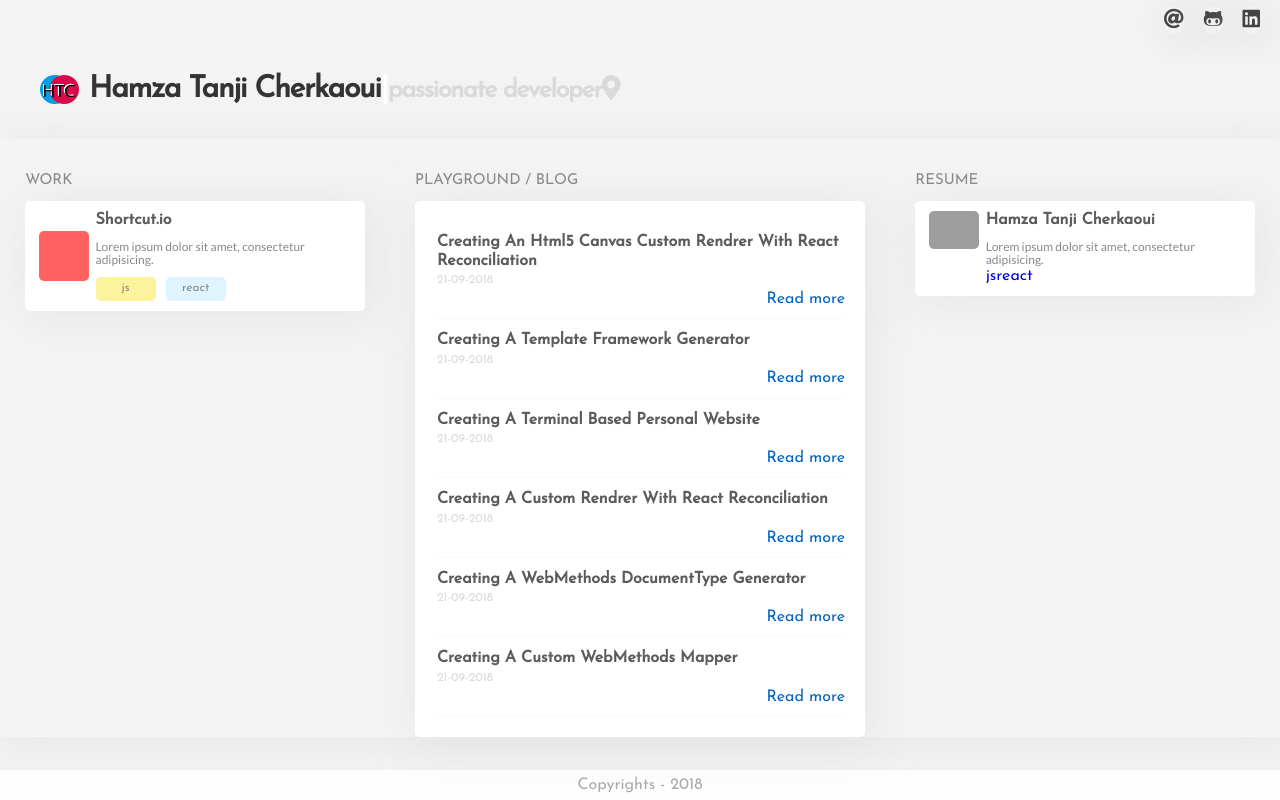
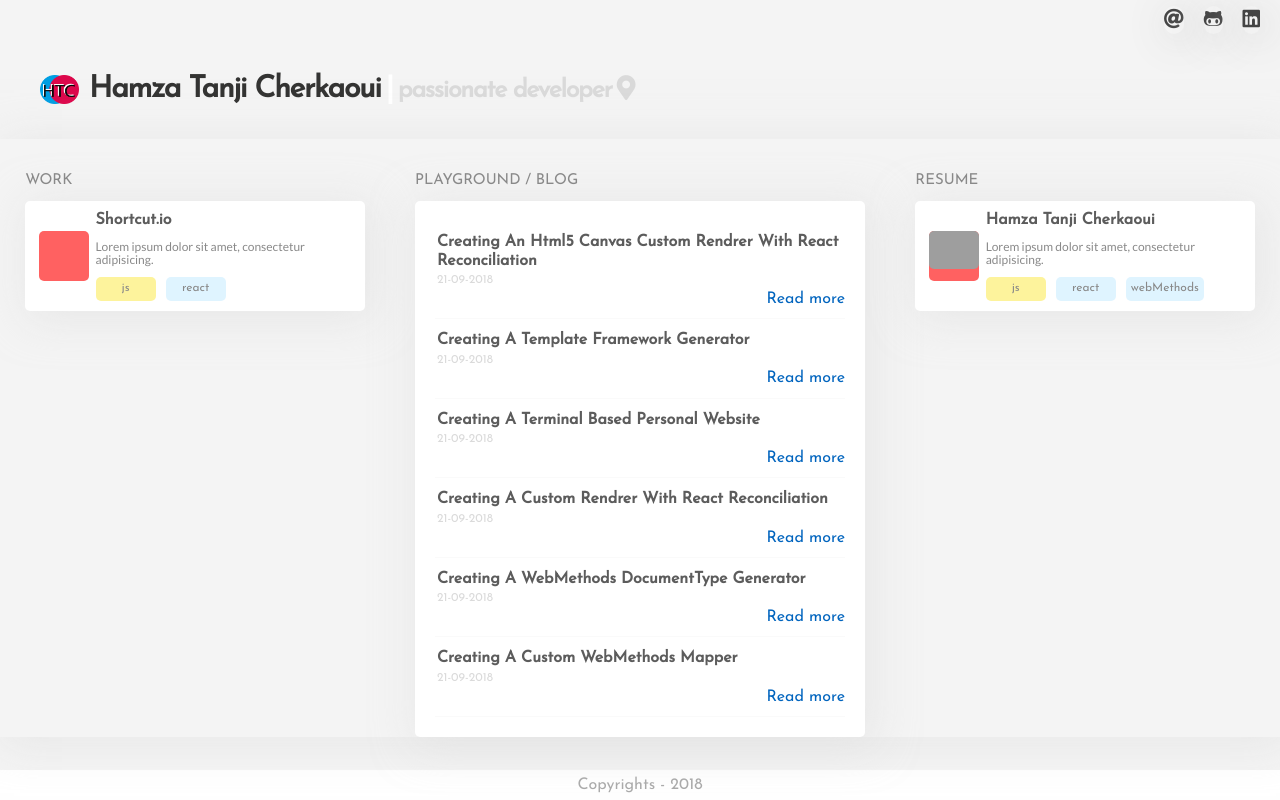
Before and after one commit to HamzaTanjiCherkaoui/personalWebsite, a React (Create React App) app: page / in a window 1280 px wide. Built offline with nearby package versions, Linux system fonts and the light colour scheme; grey boxes are pictures that could not be loaded.

Commit message:
adding posts seed

```diff
--- a/src/App.css
+++ b/src/App.css
@@ -137,6 +137,7 @@ a {
 .image img {
 	width : 100%;
 	border-radius: 5px;
+	box-sizing: border-box;
 
 }
 .purple {
@@ -196,3 +197,7 @@ a {
 	color : #444;
 	font-size: 20px;
 }
+
+.brand span, .brand i  {
+	margin-left : 5px;
+}
--- a/src/App.js
+++ b/src/App.js
@@ -4,22 +4,14 @@ import Card from './components/card/Card';
 import logo from './logo.png';
 import './App.css';
 import PostsList from './components/postsList/PostsList';
+import posts from './posts';
 
 class App extends Component {
   render() {
-    const posts = [
-      {title : "Creating An Html5 Canvas Custom Rendrer With React Reconciliation" , timestamp : "21-09-2018"},
-      {title : "Creating A Template Framework Generator" , timestamp : "21-09-2018"},
-      {title : "Creating A Terminal Based Personal Website" , timestamp : "21-09-2018"},
-      {title : "Creating A Custom Rendrer With React Reconciliation" , timestamp : "21-09-2018"},
-      {title : "Creating A WebMethods DocumentType Generator" , timestamp : "21-09-2018"},
-      {title : "Creating A Custom WebMethods Mapper" , timestamp : "21-09-2018"},
-    ];
+
     return (
       <React.Fragment>
-
         <div className="wrapper">
-
           <Header
             logo
             ={logo}
@@ -55,26 +47,14 @@ class App extends Component {
             <div className="section">
               <h2>Resume</h2>
               <ul className="no-padding">
-                <li className="card ">
-                  <a href="">
-                    <div className="image">
-                      <img src="https://avatars0.githubusercontent.com/u/2933736?s=460&v=4"/></div>
-                  </a>
-                  <div className="details">
-                    <a href="projectDetails.html">
-                      <div className="label">Hamza Tanji Cherkaoui</div>
-
-                      <div className="description">Lorem ipsum dolor sit amet, consectetur adipisicing.</div>
-                      <div className="tags">
-                        <div className="js">js</div>
-                        <div className="react">react</div>
-                      </div>
-                    </a>
-                    <div>
-                      <a href="projectDetails.html"></a>
-                    </div>
-                  </div>
-                </li>
+              <Card
+              title="Hamza Tanji Cherkaoui"
+              subTitle="Lorem ipsum dolor sit amet, consectetur adipisicing."
+              image = {
+                <img src="https://avatars0.githubusercontent.com/u/2933736?s=460&v=4"/>
+              }
+           tags={[{label:"js" , color :"yellow" },{label:"react" , color : "light-blue" }, {label:"webMethods",color:"light-blue"}]}
+           />
 
               </ul>
             </div>
--- a/src/components/card/Card.js
+++ b/src/components/card/Card.js
@@ -1,12 +1,14 @@
 import React from 'react';
 import './Card.css';
 import Tag from '../tag/Tag';
-const Card = ({title, subTitle, effect, tags, onClick}) => {
+const Card = ({title, subTitle, image, effect, tags, onClick}) => {
     return (
         <React.Fragment>
         <a onClick={onClick}>
             <li className={`card ${effect}`}>
-                    <div className={`image red `}></div>
+                    <div className={`image red `}>
+                    {image}
+                    </div>
                     <div className="details">
                         <div className="label">{title}</div>
                         <div className="description">{subTitle}</div>
--- /dev/null
+++ b/src/posts.js
@@ -0,0 +1,9 @@
+ const posts = [
+    {title : "Creating An Html5 Canvas Custom Rendrer With React Reconciliation" , timestamp : "21-09-2018"},
+    {title : "Creating A Template Framework Generator" , timestamp : "21-09-2018"},
+    {title : "Creating A Terminal Based Personal Website" , timestamp : "21-09-2018"},
+    {title : "Creating A Custom Rendrer With React Reconciliation" , timestamp : "21-09-2018"},
+    {title : "Creating A WebMethods DocumentType Generator" , timestamp : "21-09-2018"},
+    {title : "Creating A Custom WebMethods Mapper" , timestamp : "21-09-2018"},
+  ];
+  export default posts;
```
